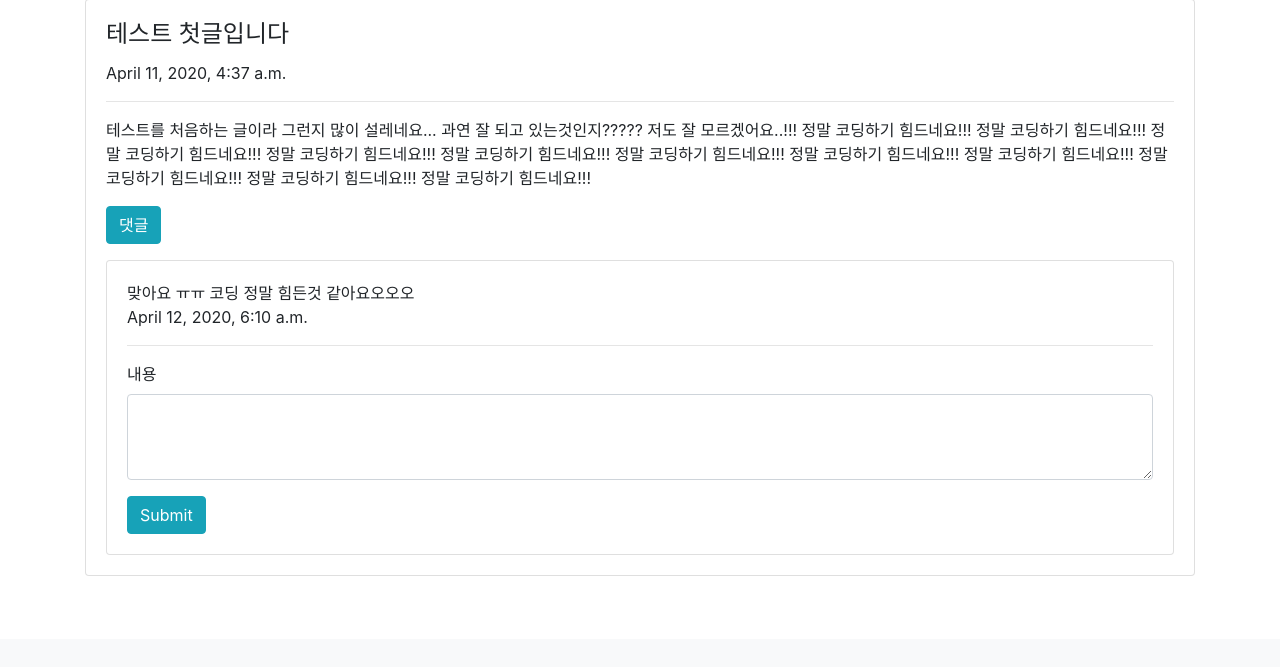
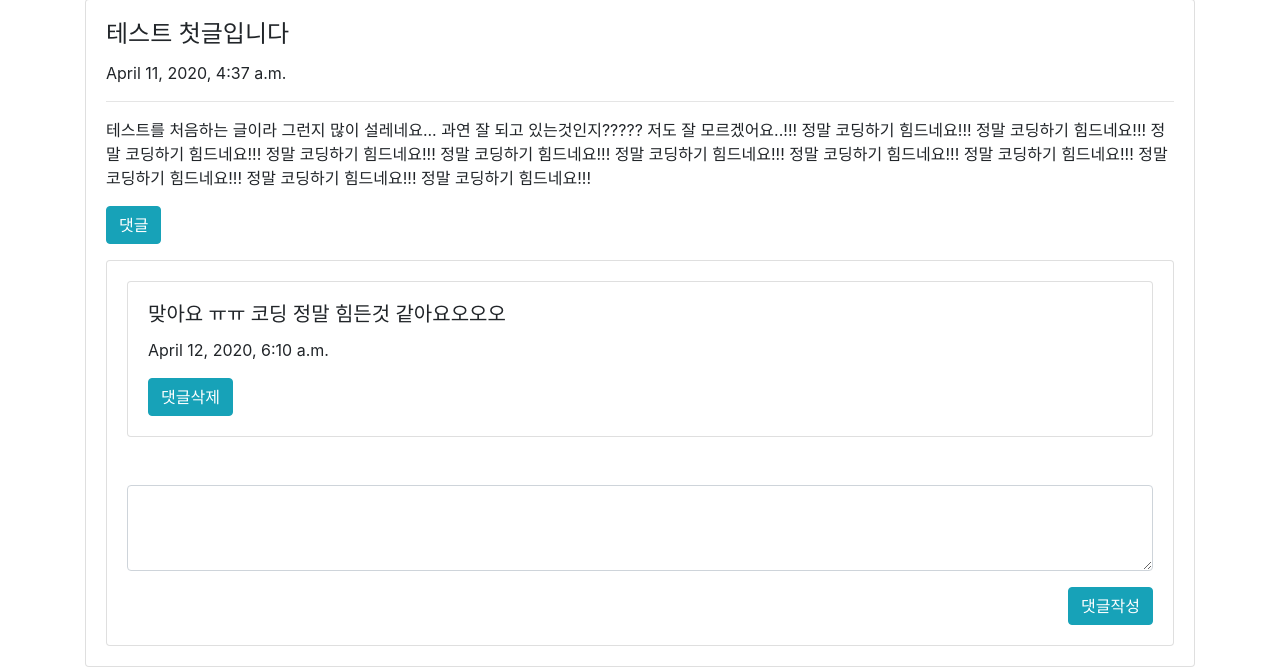
Before and after one commit to oereo/likelion_3rd_CRUD, a Django app: page /blog/1 in a window 1280 px wide, after a click on "댓글". Shown: the part 161-828 px from the top of the page. Before the commit the page ends 737 px from the top, so only its background shows below. Run offline with Django 3.2, Linux system fonts and the light colour scheme; data comes from the database, SQL or seed files in the repository; both versions use the stored data as it was after the commit; some libraries are stand-ins or nearby versions.

Commit message:
Add the delete

```diff
--- a/blog/urls.py
+++ b/blog/urls.py
@@ -28,5 +28,5 @@ urlpatterns = [
     path('blog/update/<int:blog_id>', blogpost.views.update, name="update"),
 
     path('makecomment/<int:blog_id>', blogpost.views.makecomment, name='makecomment'),
-
+    path('deletecomment/<int:blog_id>/<int:comment_id>', blogpost.views.deletecomment, name='deletecomment'),
 ]
--- a/blogpost/templates/detail.html
+++ b/blogpost/templates/detail.html
@@ -24,19 +24,24 @@
                 <div class="collapse" id="collapseExample">
                     <div class="card card-body">
                         {% for comment in details.comments.all %}
-                            {{comment.text}}
-                            <div style = "float : right;">{{comment.created_date}}</div>
-                            <hr>
+                            <div class="card" style="width: 100%;">
+                                    <div class="card-body">
+                                      <h5 class="card-title">{{comment.text}}</h5>
+                                      <p class="card-text">{{comment.created_date}}</p>
+                                      <a href="{% url 'deletecomment' details.id comment.id %}" class="btn btn-info">댓글삭제</a>
+                                    </div>
+                                  </div>
+                                  <br>
                         {% endfor %}
 
                         <form action="{% url 'makecomment' details.id %}" method = "POST">
                             {% csrf_token %}
                             <div class="form-group">
-                                <label for="exampleFormControlTextarea1">내용</label>
+                                <label for="exampleFormControlTextarea1"></label>
                                 <textarea class="form-control" id="exampleFormControlTextarea1" rows="3"
                                     name="text"></textarea>
                             </div>
-                            <input class="btn btn-info" type="submit" value="Submit">
+                            <input class="btn btn-info" style = "float:right;"type="submit" value="댓글작성">
                         </form>
                         <!-- Anim pariatur cliche reprehenderit, enim eiusmod high life accusamus terry richardson ad squid. Nihil anim keffiyeh helvetica, craft beer labore wes anderson cred nesciunt sapiente ea proident. -->
                     </div>
--- a/blogpost/views.py
+++ b/blogpost/views.py
@@ -59,6 +59,12 @@ def makecomment(request, blog_id):
     else :
         return redirect('home')
 
+
+def deletecomment(request, blog_id, comment_id):
+    comment = get_object_or_404(Comment, pk=comment_id)
+    comment.delete()
+    return redirect('detail', blog_id)
+
 # def makecomment(request, blog_id):
 #     blog = get_object_or_404(Blog, pk=blog_id)
 #     if request.method == "POST":
```
Also changed, not shown: db.sqlite3.
